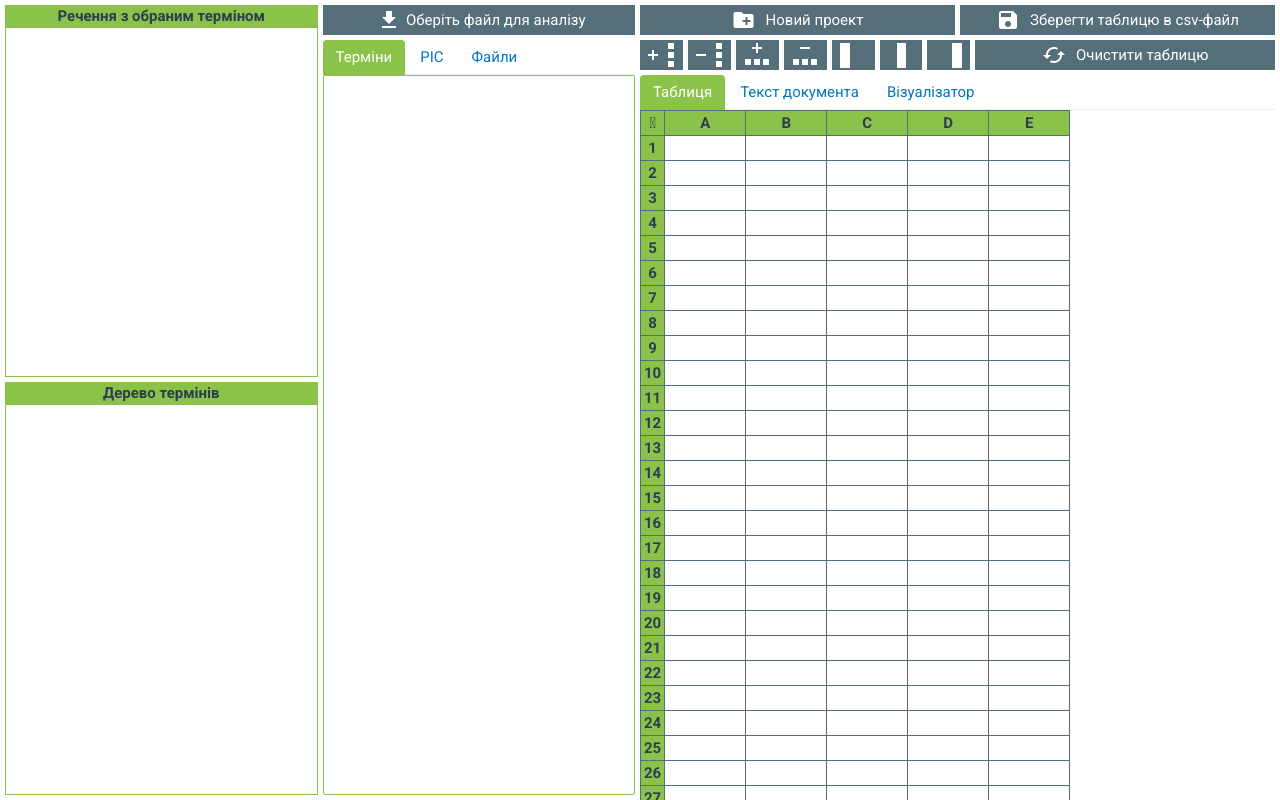
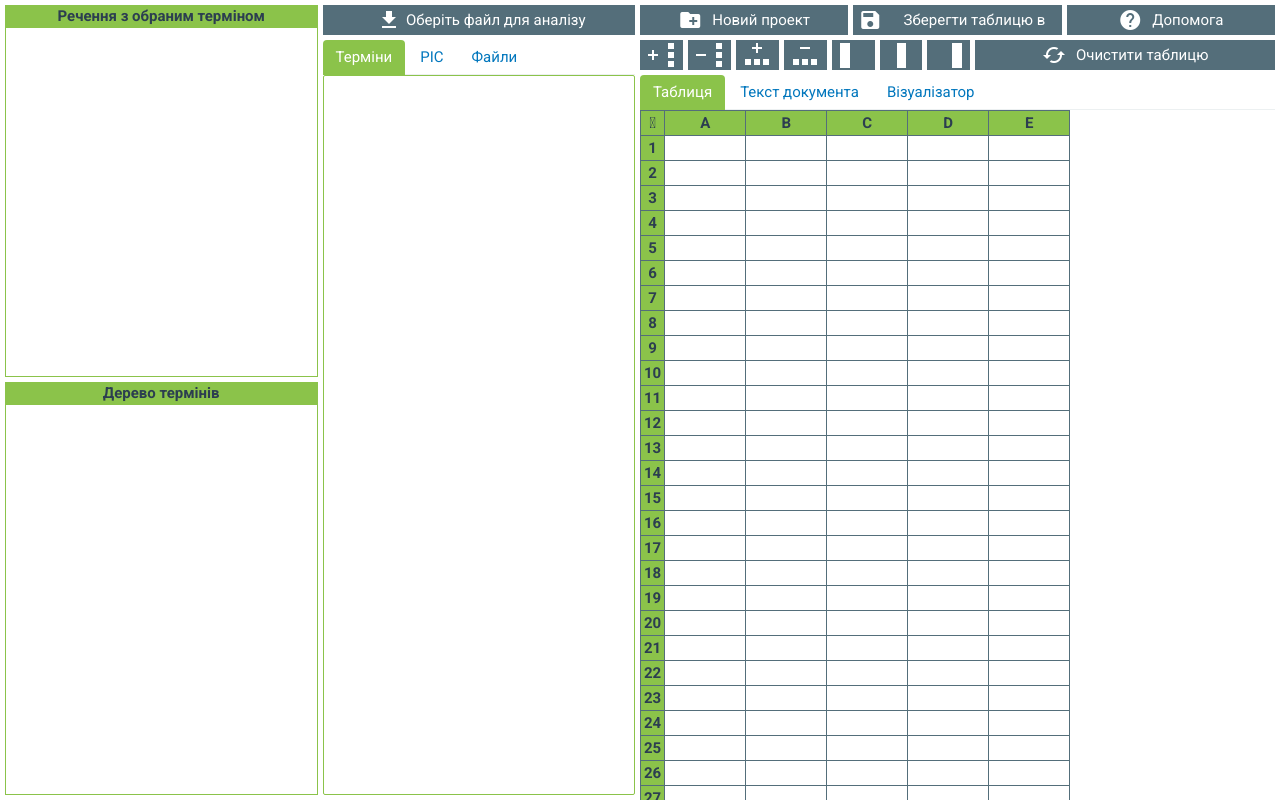
Before and after one commit to malakhovks/ken, a Flask app: page / in a window 1280 px wide. Run offline with Flask 2, Linux system fonts and the light colour scheme; lists and menus that the app fills with data are empty; some libraries are stand-ins or nearby versions.

Commit message:
added help button

```diff
--- a/templates/index.html
+++ b/templates/index.html
@@ -64,7 +64,10 @@
             <div>Новий проект</div>
           </button>
           <button id="saveTable" type="button"><i class="material-icons">save</i>
-            <div>Зберегти таблицю в csv-файл</div>
+            <div>Зберегти таблицю в csv</div>
+          </button>
+          <button id="help" type="button"><i class="material-icons">help</i>
+            <div>Допомога</div>
           </button>
         </div>
         <div class="table_edit_elements">
```
